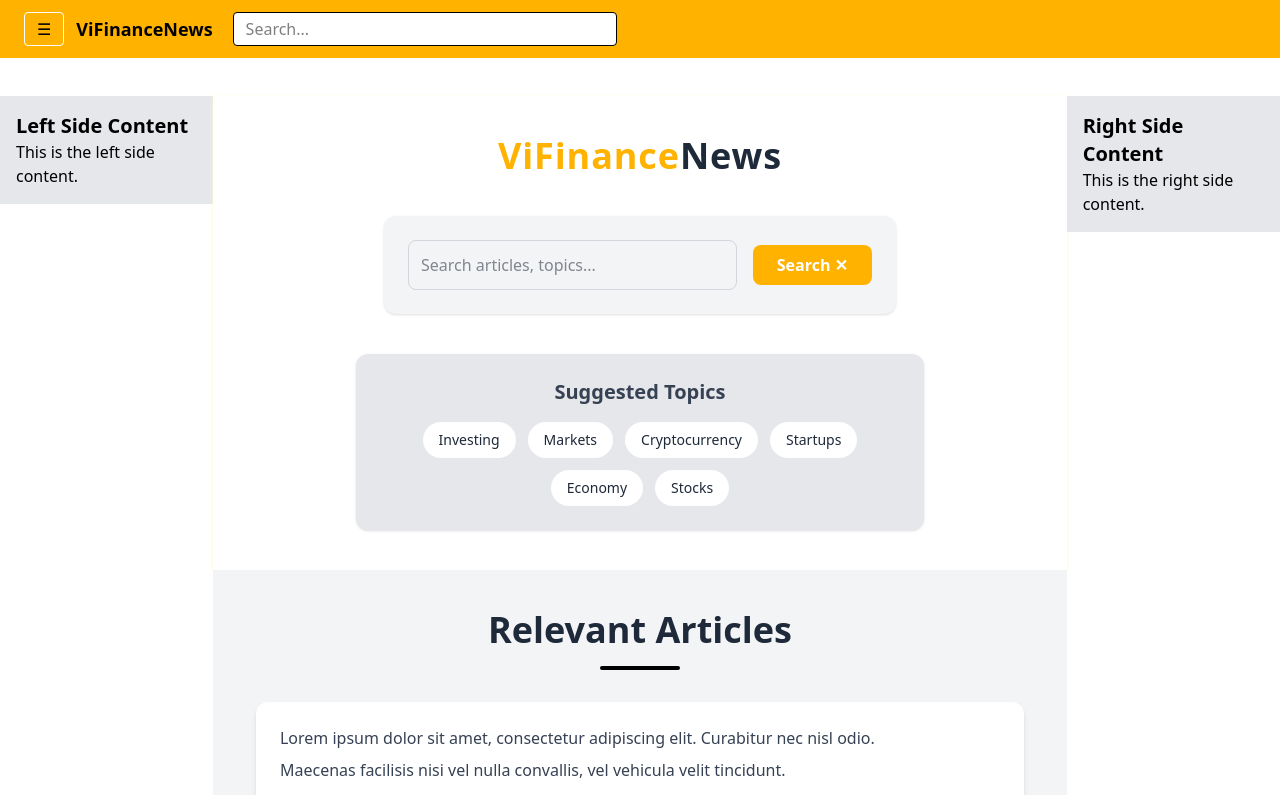
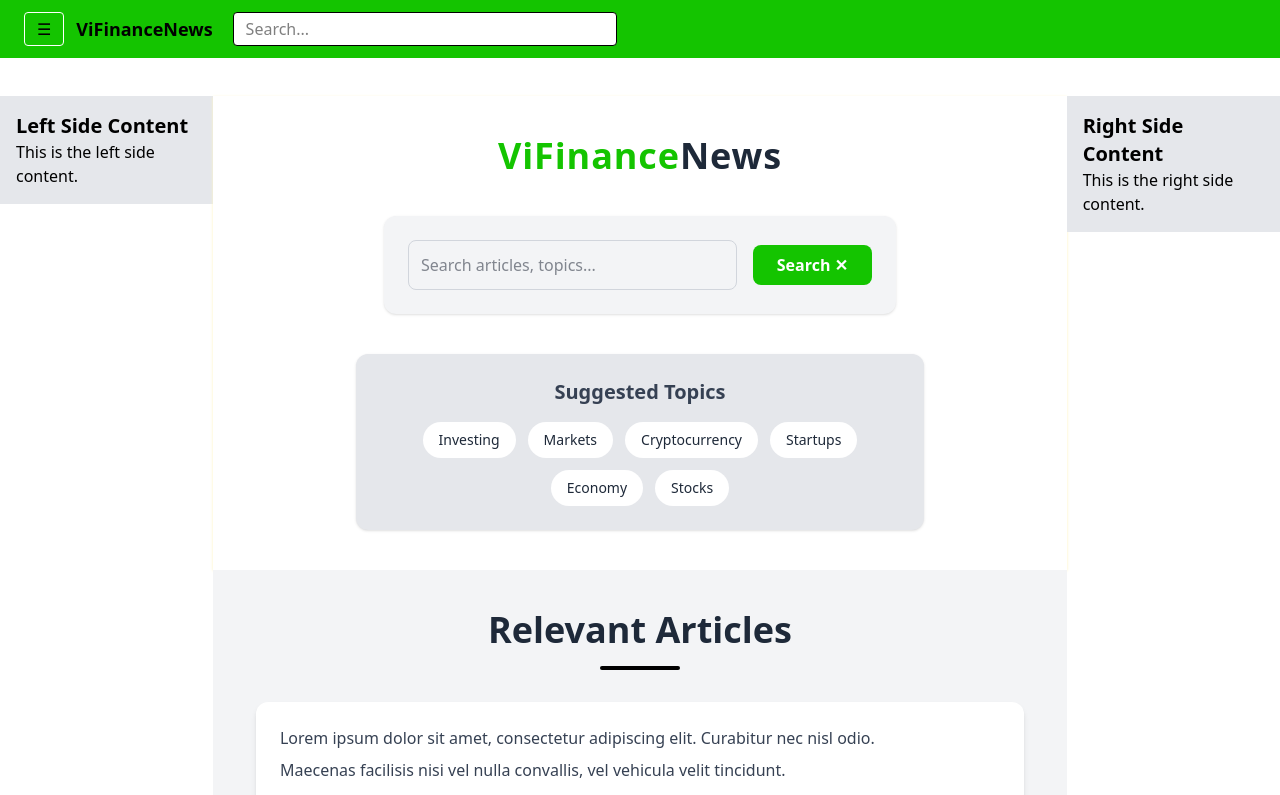
Before and after one commit to Pluck3dEye/Web-for-ViFinance-News, a React (Vite) app: page / in a window 1280 px wide. Shown: the top 795 px of the page. Built offline with nearby package versions, Linux system fonts and the light colour scheme.

Commit message:
- Add more pages. - Fix color but not done. - Fix README.

```diff
--- a/src/App.jsx
+++ b/src/App.jsx
@@ -9,6 +9,9 @@ import HiddenSideNavBar from './components/HiddenSideNavBar.jsx';
 import RelevantArticles from './components/RelevantArticles.jsx';
 import AuthTabs from './components/AuthTabs.jsx';
 import UserProfilePage from './components/UserProfilePage.jsx';
+import AnalysisPage from './components/AnalysisPage.jsx';
+import SettingsPage from './components/SettingsPage.jsx';
+import AboutUs from './components/AboutUs.jsx';
 
 import useDarkMode from './hooks/useDarkMode.js';
 import { useScrollDirection } from './hooks/userScrollDirection.js';
@@ -110,6 +113,9 @@ function App() {
           <RelevantArticles />
           <AuthTabs />
           <UserProfilePage />
+          <AnalysisPage />
+          <SettingsPage />
+          <AboutUs />
         </div>
         <div className="md:w-1/6">
           <RightSideContent />
--- /dev/null
+++ b/src/components/AboutUs.jsx
@@ -0,0 +1,62 @@
+import React from "react";
+
+const contentData = [
+  {
+    title: "Who We Are",
+    description:
+      "We are a passionate team of creators and innovators working to bring high-quality digital products to life. Our mission is to empower people through technology.",
+    image: "https://placehold.co/300x300.jpg",
+  },
+  {
+    title: "Our Mission",
+    description:
+      "To deliver exceptional service and products that enrich our users’ lives while continuously learning and growing as a company.",
+    image: "https://placehold.co/300x300.jpg",
+  },
+  {
+    title: "What Drives Us",
+    description:
+      "Curiosity, creativity, and community are the core of what keeps us moving forward. We are inspired by challenges and motivated by change.",
+    image: "https://placehold.co/300x300.jpg",
+  },
+];
+
+const AboutUs = () => {
+  return (
+    <div className="min-h-screen bg-white dark:bg-gray-900 text-gray-800 dark:text-gray-100 p-8">
+      <div className="max-w-7xl mx-auto">
+        <h1 className="text-4xl font-bold border-b-4 border-lime-500 inline-block mb-12">
+          About Us
+        </h1>
+
+        <div className="space-y-12">
+          {contentData.map((item, index) => (
+            <div
+              key={index}
+              className="flex flex-col md:flex-row gap-6 md:items-start"
+            >
+              {/* Image */}
+              <div className="bg-lime-100 dark:bg-lime-800 rounded-2xl overflow-hidden shadow-lg">
+                <img
+                  src={item.image}
+                  alt={item.title}
+                  className="w-fit h-fit object-cover"
+                />
+              </div>
+
+              {/* Text */}
+              <div className="flex-1 border-l-2 border-gray-300 dark:border-gray-700 pl-6">
+                <h2 className="text-xl font-semibold mb-2 text-lime-600 dark:text-lime-400">
+                  {item.title}
+                </h2>
+                <p className="text-base leading-relaxed">{item.description}</p>
+              </div>
+            </div>
+          ))}
+        </div>
+      </div>
+    </div>
+  );
+};
+
+export default AboutUs;
--- /dev/null
+++ b/src/components/AnalysisPage.jsx
@@ -0,0 +1,70 @@
+export default function AnalysisPage() {
+    return (
+      <div className="min-h-screen bg-gradient-to-br from-lime-100 to-white dark:from-gray-800 dark:to-gray-900 text-gray-900 dark:text-gray-100 p-10">
+        <div className="grid grid-cols-1 md:grid-cols-3 gap-10">
+          {/* Left Column */}
+          <div className="md:col-span-2 space-y-10">
+            <Section title="Summary" text="This article summarizes the key points and findings related to the topic. It provides a comprehensive overview that captures the essential arguments and conclusions." />
+            <Section title="Bias Analysis" text="The bias analysis discusses potential sources of bias in the data or methodology. It critically evaluates how these biases could affect the results and interpretations." />
+            <Section title="Reliability Analysis" text="The reliability analysis examines the consistency and repeatability of the findings. It highlights methods used to ensure the credibility and trustworthiness of the data." />
+            <div className="w-full h-64 bg-gray-300 dark:bg-gray-700 rounded-2xl flex items-center justify-center shadow-md">
+              <span className="text-gray-600 dark:text-gray-300">Image or Graph Placeholder</span>
+            </div>
+          </div>
+
+          {/* Right Column */}
+          <div className="space-y-8">
+            <Box title="Possible Tag">
+              <div className="flex flex-wrap gap-2">
+                <Tag text="Science" />
+                <Tag text="Analysis" />
+                <Tag text="Review" />
+                <a href="#" className="text-lime-600 dark:text-lime-400 text-sm underline">
+                  Learn more
+                </a>
+              </div>
+            </Box>
+            <Box title="General Result">
+              <p className="text-sm text-gray-700 dark:text-gray-300">
+                Overall, the findings support the hypothesis with minimal inconsistencies.
+              </p>
+              <p className="text-sm text-gray-700 dark:text-gray-300">
+                Further research is recommended to strengthen the conclusions drawn.
+              </p>
+              <p className="text-sm text-gray-700 dark:text-gray-300">
+                Limitations have been acknowledged and addressed appropriately.
+              </p>
+            </Box>
+          </div>
+        </div>
+      </div>
+    );
+  }
+
+  function Section({ title, text }) {
+    return (
+      <div className="bg-white dark:bg-gray-800 p-6 rounded-2xl shadow-md">
+        <h2 className="text-3xl font-bold mb-4 text-lime-600 dark:text-lime-400">{title}</h2>
+        <p className="text-gray-700 dark:text-gray-300 text-base leading-relaxed">
+          {text}
+        </p>
+      </div>
+    );
+  }
+
+  function Box({ title, children }) {
+    return (
+      <div className="bg-white dark:bg-gray-800 p-6 rounded-2xl shadow-md">
+        <h3 className="text-xl font-semibold mb-4 text-lime-600 dark:text-lime-400">{title}</h3>
+        {children}
+      </div>
+    );
+  }
+
+  function Tag({ text }) {
+    return (
+      <span className="px-4 py-1 bg-lime-400 dark:bg-lime-600 text-gray-900 dark:text-gray-100 rounded-full text-xs font-semibold shadow">
+        {text}
+      </span>
+    );
+  }
--- a/src/components/HIddenSideNavBar.jsx
+++ b/src/components/HIddenSideNavBar.jsx
@@ -23,7 +23,7 @@ function HiddenSideNavBar({ isOpen, onClose, darkMode, toggleDarkMode, sidebarRe
             <div className="flex items-center space-x-2">
               <button
                 onClick={toggleDarkMode}
-                className={`w-14 h-8 bg-orange-400 dark:bg-gray-900 rounded-full flex items-center relative transition-colors duration-300`}
+                className={`w-14 h-8 bg-lime-300 dark:bg-gray-900 rounded-full flex items-center relative transition-colors duration-300`}
                 aria-label="Toggle dark mode"
               >
                 {/* Sun Icon - Left side */}
--- /dev/null
+++ b/src/components/SettingsPage.jsx
@@ -0,0 +1,81 @@
+import React, { useState } from "react";
+import { FaArrowLeft } from "react-icons/fa";
+
+const settingsOptions = [
+  "Profile Settings",
+  "Security",
+  "Notifications",
+  "Privacy",
+  "Billing",
+  "Integrations",
+  "Support"
+];
+
+export default function SettingsPage() {
+  const [toggles, setToggles] = useState(Array(settingsOptions.length).fill(false));
+
+  const toggleSwitch = (index) => {
+    const updatedToggles = [...toggles];
+    updatedToggles[index] = !updatedToggles[index];
+    setToggles(updatedToggles);
+  };
+
+  return (
+    <div className="flex min-h-screen bg-gradient-to-br from-lime-100 to-white dark:from-gray-900 dark:to-gray-800 p-6">
+      {/* Sidebar */}
+      <div className="w-16 flex flex-col items-center space-y-4">
+        <div className="text-2xl text-lime-600 hover:text-lime-800 cursor-pointer">
+          <FaArrowLeft />
+        </div>
+        {settingsOptions.map((_, i) => (
+          <div key={i} className="w-10 h-6 rounded-md bg-gray-300 dark:bg-gray-700 hover:bg-lime-300 dark:hover:bg-lime-500 transition" />
+        ))}
+      </div>
+
+      {/* Main Content */}
+      <div className="flex-1 ml-6">
+        {/* Action Button */}
+        <div className="mb-6">
+          <button className="bg-lime-500 hover:bg-lime-600 text-white font-semibold py-2 px-4 rounded-lg shadow transition">
+            Action Button
+          </button>
+        </div>
+
+        {/* Settings List */}
+        <div className="grid grid-cols-3 gap-4 items-center">
+          {settingsOptions.map((option, index) => (
+            <React.Fragment key={index}>
+              {/* Option Title */}
+              <div className="col-span-1 text-gray-700 dark:text-gray-200 font-medium">
+                {option}
+              </div>
+
+              {/* Option Description */}
+              <div className="col-span-1">
+                <div className="bg-gray-200 dark:bg-gray-700 p-2 rounded-lg h-10 flex items-center text-gray-500 dark:text-gray-400 text-sm">
+                  Option description...
+                </div>
+              </div>
+
+              {/* Toggle */}
+              <div className="col-span-1 flex justify-end">
+                <button
+                  onClick={() => toggleSwitch(index)}
+                  className={`relative w-12 h-6 rounded-full transition ${
+                    toggles[index] ? "bg-lime-500" : "bg-gray-400"
+                  }`}
+                >
+                  <span
+                    className={`absolute top-0.5 left-0.5 w-5 h-5 bg-white rounded-full shadow-md transform transition ${
+                      toggles[index] ? "translate-x-6" : ""
+                    }`}
+                  />
+                </button>
+              </div>
+            </React.Fragment>
+          ))}
+        </div>
+      </div>
+    </div>
+  );
+}
--- a/src/customTheme.css
+++ b/src/customTheme.css
@@ -5,13 +5,13 @@
     --color-dark-a0: #000000;
     --color-light-a0: #ffffff;
 
-    /** Theme primary colors */
-    --color-primary-a0: #ffb300;
-    --color-primary-a10: #f2ad26;
-    --color-primary-a20: #e4a738;
-    --color-primary-a30: #d7a246;
-    --color-primary-a40: #ca9c52;
-    --color-primary-a50: #bc965c;
+    /** Theme primary colors (Lime) */
+    --color-primary-a0: #14c400;
+    --color-primary-a10: #4acb35;
+    --color-primary-a20: #69d253;
+    --color-primary-a30: #82d96d;
+    --color-primary-a40: #99e086;
+    --color-primary-a50: #afe79e;
 
     /** Theme surface colors */
     --color-surface-a0: #ffffff;
@@ -22,22 +22,22 @@
     --color-surface-a50: #b6b6b6;
 
     /** Theme tonal surface colors */
-    --color-surface-tonal-a0: #fff7e9;
-    --color-surface-tonal-a10: #f0e9dd;
-    --color-surface-tonal-a20: #e1dbd1;
-    --color-surface-tonal-a30: #d3cec5;
-    --color-surface-tonal-a40: #c5c0b9;
-    --color-surface-tonal-a50: #b7b3ad;
+    --color-surface-tonal-a0: #f7fee7; /* light lime tint */
+    --color-surface-tonal-a10: #ecfccb;
+    --color-surface-tonal-a20: #d9f99d;
+    --color-surface-tonal-a30: #bef264;
+    --color-surface-tonal-a40: #a3e635;
+    --color-surface-tonal-a50: #84cc16;
 
     /* vDark */
 
-    /** Theme primary color-darks */
-    --color-dark-primary-a0: #ffb300;
-    --color-dark-primary-a10: #ffbb37;
-    --color-dark-primary-a20: #ffc454;
-    --color-dark-primary-a30: #ffcc6e;
-    --color-dark-primary-a40: #ffd487;
-    --color-dark-primary-a50: #ffdd9f;
+    /** Theme primary color-darks (Lime) */
+    --color-dark-primary-a0: #14c400;
+    --color-dark-primary-a10: #4acb35;
+    --color-dark-primary-a20: #69d253;
+    --color-dark-primary-a30: #82d96d;
+    --color-dark-primary-a40: #99e086;
+    --color-dark-primary-a50: #afe79e;
 
     /** Theme surface color-darks */
     --color-dark-surface-a0: #121212;
@@ -48,10 +48,10 @@
     --color-dark-surface-a50: #8b8b8b;
 
     /** Theme tonal surface color-darks */
-    --color-dark-surface-tonal-a0: #272016;
-    --color-dark-surface-tonal-a10: #3c352b;
-    --color-dark-surface-tonal-a20: #514b42;
-    --color-dark-surface-tonal-a30: #68625a;
-    --color-dark-surface-tonal-a40: #7f7a73;
-    --color-dark-surface-tonal-a50: #98938e;
-    }
+    --color-dark-surface-tonal-a0: #1a2e05;
+    --color-dark-surface-tonal-a10: #365314;
+    --color-dark-surface-tonal-a20: #4d7c0f;
+    --color-dark-surface-tonal-a30: #65a30d;
+    --color-dark-surface-tonal-a40: #84cc16;
+    --color-dark-surface-tonal-a50: #a3e635;
+}
```
Also changed, not shown: src/components/UserProfilePage.jsx (+10 -11 lines), 1 other file (tests, documents, lock files or other folders).
